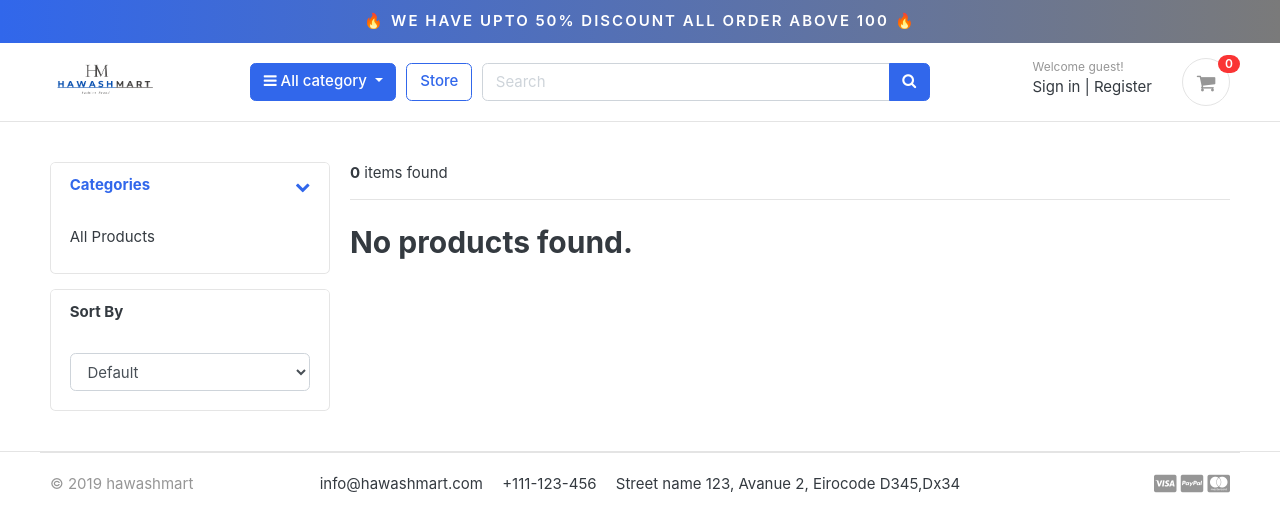
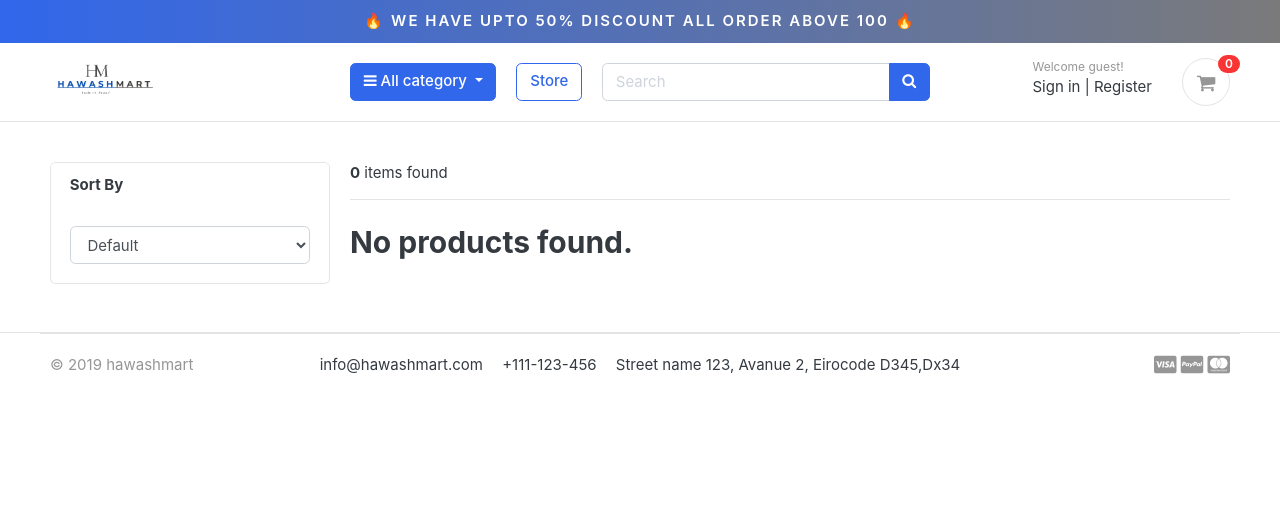
Before and after one commit to htadicha/pp5_ecommerce, a Django app: page /store/ in a window 1280 px wide. Shown: the top 532 px of the page. Run offline with Django 3.2, Linux system fonts and the light colour scheme; data that the repository does not hold is empty; some libraries are stand-ins or nearby versions; some web fonts are replaced.

Commit message:
fixed UI issues and removed redundant category filter in the store

```diff
--- a/Hawashmart/static/css/custom.css
+++ b/Hawashmart/static/css/custom.css
@@ -48,7 +48,9 @@ label:hover ~ input:checked ~ label{
 ul.thumb{
   margin:0 auto;
   padding: 0;
-  float: left;
+  display: flex;
+  flex-wrap: wrap;
+  justify-content: center;
 }
 ul.thumb li{
   list-style: none;
--- a/templates/includes/navbar.html
+++ b/templates/includes/navbar.html
@@ -1,7 +1,7 @@
 {% load static %}
 
 
-<div class="container-fluid" style="text-align:center;background-image: linear-gradient(to right, #3167EB , #7A7A7A);padding:10px;font-weight: 600;position:sticky;top:0;z-index:999;">
+<div class="container-fluid" style="text-align:center;background-image: linear-gradient(to right, #3167EB , #7A7A7A);padding:10px;font-weight: 600;">
 <a href="{% url 'store' %}" style="color: white;text-transform: uppercase;letter-spacing: 2px;"><span>&#x1F525</span> We have Upto 50% Discount all order above 100 <span>&#x1F525</span></a>
 </div> <!-- container //  -->
 
@@ -12,13 +12,13 @@
 <section class="header-main border-bottom">
   <div class="container">
 <div class="row align-items-center">
-  <div class="col-lg-2 col-md-3 col-6">
+  <div class="col-6 col-md-3">
     <a href="{% url 'home' %}" class="brand-wrap">
       <img class="logo" src="{% static 'images/logo1.png' %}" alt="Hawashmart Logo">
     </a> <!-- brand-wrap.// -->
   </div>
-  <div class="col-lg col-sm col-md col-6 flex-grow-0">
-    <div class="category-wrap dropdown d-inline-block float-right">
+  <div class="col-6 col-md-auto">
+    <div class="category-wrap dropdown d-inline-block">
       <button type="button" class="btn btn-primary dropdown-toggle" data-toggle="dropdown">
         <i class="fa fa-bars"></i> All category
       </button>
@@ -30,8 +30,10 @@
       </div>
     </div>  <!-- category-wrap.// -->
   </div> <!-- col.// -->
-  <a href="{% url 'store' %}" class="btn btn-outline-primary">Store</a>
-  <div class="col-lg  col-md-6 col-sm-12 col">
+  <div class="col-12 col-md-auto mt-2 mt-md-0">
+    <a href="{% url 'store' %}" class="btn btn-outline-primary">Store</a>
+  </div>
+  <div class="col-12 col-md-6 col-lg">
     <form action="{% url 'search' %}" class="search" method='GET'>
       <div class="input-group w-100">
           <input type="text" class="form-control" placeholder="Search" name="keyword" required>
@@ -44,7 +46,7 @@
         </div>
     </form> <!-- search-wrap .end// -->
   </div> <!-- col.// -->
-  <div class="col-lg-3 col-sm-6 col-8 order-2 order-lg-3">
+  <div class="col-12 col-md-3 order-2 order-md-3">
         <div class="d-flex justify-content-end mb-3 mb-lg-0">
           {% if user.id is None %}
           <div class="widget-header">
--- a/templates/store/product_detail.html
+++ b/templates/store/product_detail.html
@@ -9,7 +9,7 @@
 		<!-- ============================ COMPONENT 1 ================================= -->
 		<div class="card">
 			<div class="row no-gutters">
-				<aside class="col-md-6">
+				<aside class="col-12 col-md-6">
 					<article class="gallery-wrap">
 						<div class="img-big-wrap mainImage">
                             <center><img src="{{ single_product.images.url }}" class="img-fluid" alt="{{ single_product.product_name }}"></center>
@@ -25,7 +25,7 @@
 						</li>
 					</ul>
 				</aside>
-				<main class="col-md-6 border-left">
+				<main class="col-12 col-md-6 border-left">
 
 					<form action="{% url 'add_cart' single_product.id %}" method="POST">
 						{% csrf_token %}
--- a/templates/store/store.html
+++ b/templates/store/store.html
@@ -7,29 +7,7 @@
 <div class="container">
 
 <div class="row">
-    <aside class="col-md-3">
-        <!-- Categories Card -->
-        <div class="card mb-3">
-            <article class="filter-group">
-                <header class="card-header">
-                    <a href="#" data-toggle="collapse" data-target="#collapse_1" aria-expanded="true">
-                        <i class="icon-control fa fa-chevron-down"></i>
-                        <h6 class="title">Categories</h6>
-                    </a>
-                </header>
-                <div class="filter-content collapse show" id="collapse_1">
-                    <div class="card-body">
-                        <ul class="list-menu">
-                            <li><a href="{% url 'store' %}">All Products</a></li>
-                            {% for category in links %}
-                                <li><a href="{{ category.get_url }}">{{ category.category_name }}</a></li>
-                            {% endfor %}
-                        </ul>
-                    </div>
-                </div>
-            </article>
-        </div>
-
+    <aside class="col-12 col-md-3">
         <!-- Sorting Dropdown -->
         <div class="card">
             <article class="filter-group">
@@ -54,7 +32,7 @@
 
     </aside> <!-- col.// -->
 
-    <main class="col-md-9">
+    <main class="col-12 col-md-9">
         <header class="border-bottom mb-4 pb-3">
             <div class="form-inline">
                 <span class="mr-md-auto"><b>{{ product_count }}</b> items found</span>
```
